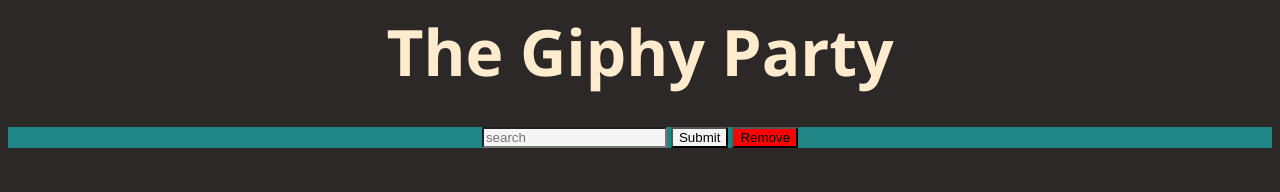
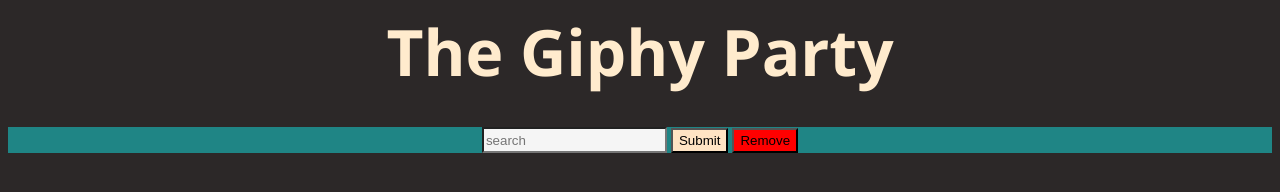
Before and after one commit to max751975/Giphy-party, a plain HTML site: page index.html in a window 1280 px wide. In both pictures the pointer is over the input 699 px from the left and 137 px from the top of the page. Drawn offline with nearby package versions, Linux system fonts and the light colour scheme.

Commit message:
some changes in html and css

```diff
--- a/app.css
+++ b/app.css
@@ -14,6 +14,7 @@ h1 {
 form {
     text-align: center;
     background-color: rgb(31, 133, 133);
+
 }
 
 #remove {
@@ -33,3 +34,22 @@ input {
  margin: 1em;
 
 }
+#search {
+    height: 20px;
+}
+#submit, #remove {
+    height: 25px;
+}
+
+#submit:hover {
+    cursor: pointer;
+    background-color: bisque;
+}
+
+#remove:hover {
+    cursor: pointer;
+    border-radius: 5px;
+    border: 2px solid black;
+    box-shadow: 2px 0 5px brown;
+    background-color: rgba(255, 0, 0, 0.808);
+}
```
Also changed, not shown: app.js (+5 -5 lines).
